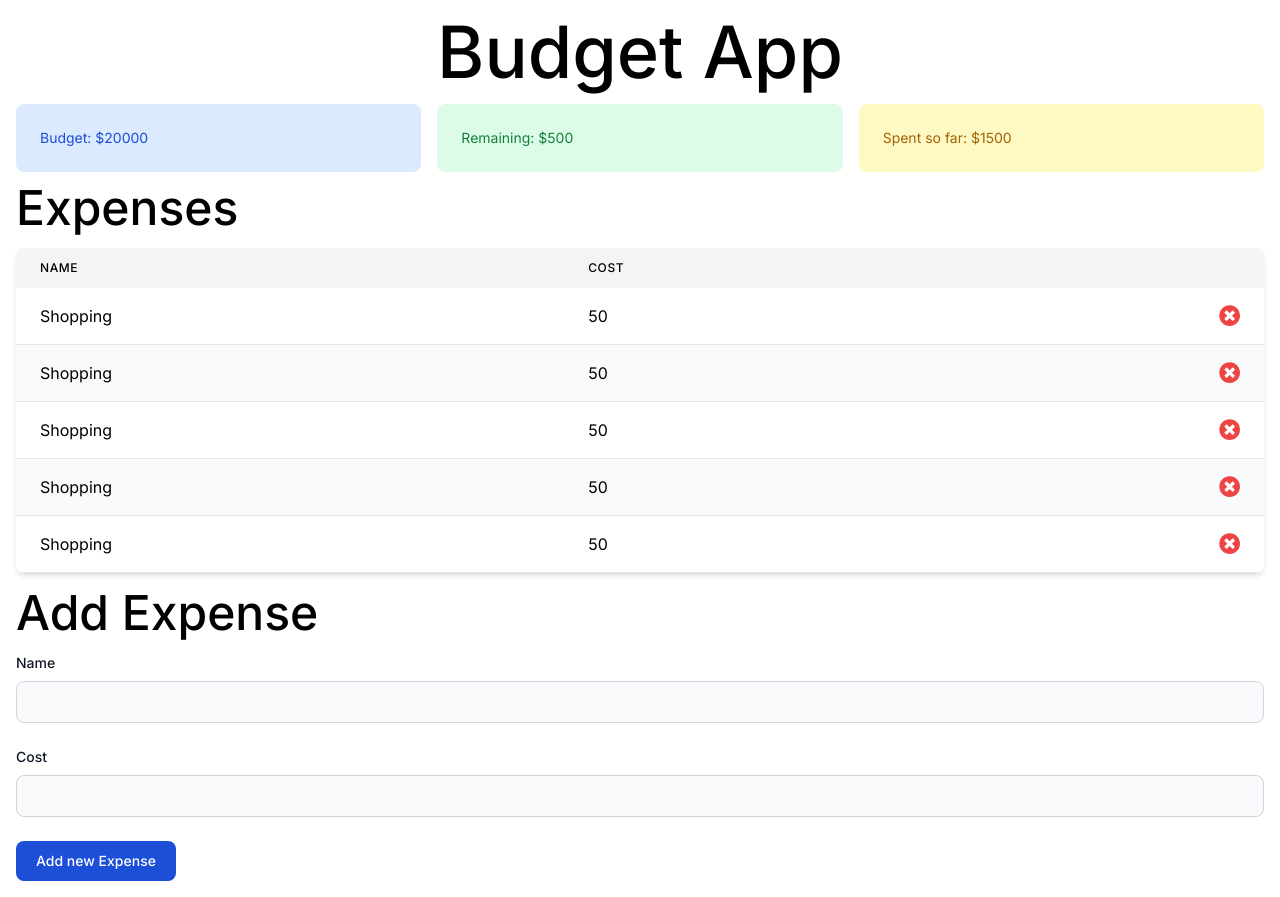
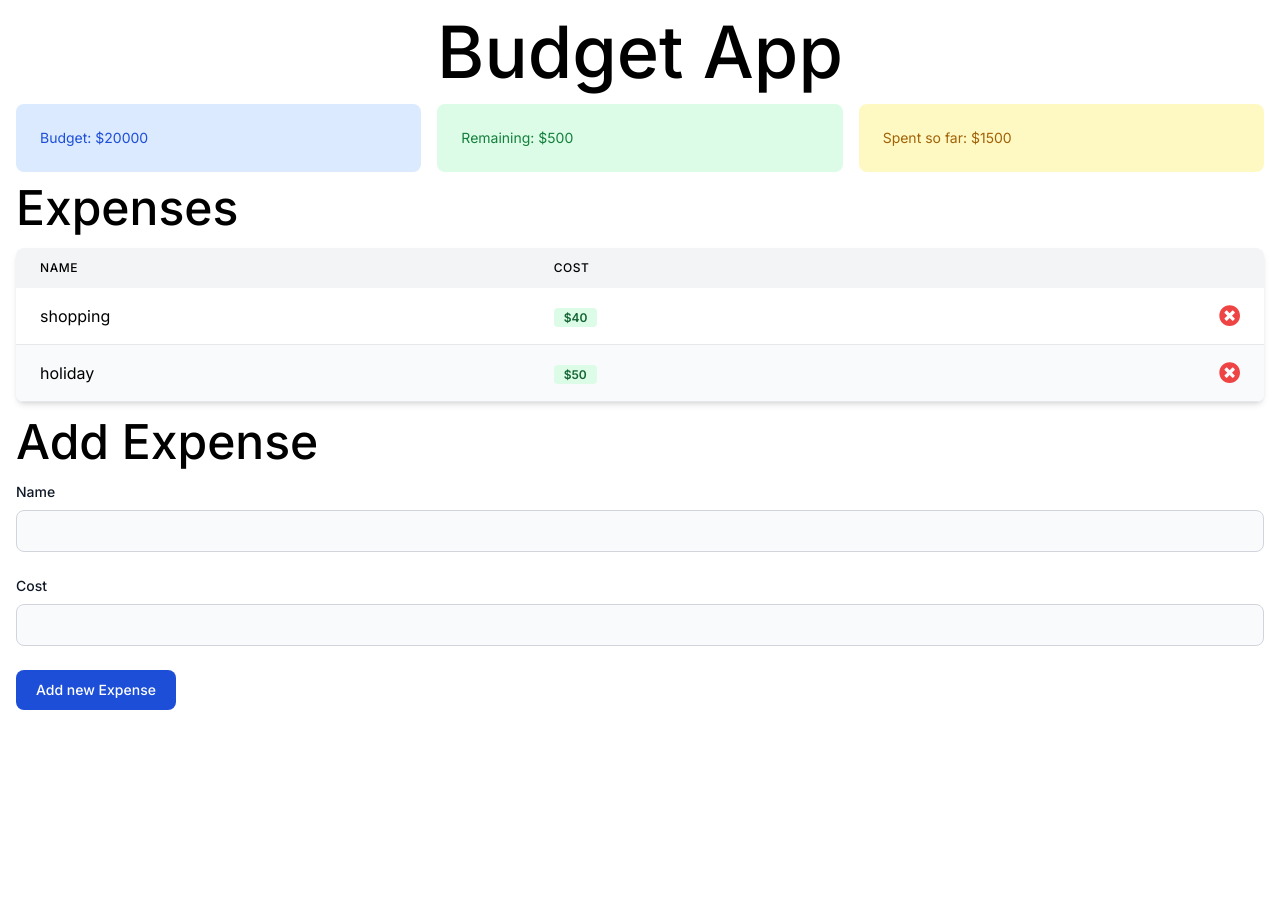
Before and after one commit to mateuszbialowas/BudgetApp-React, a React (Create React App) app: page / in a window 1280 px wide. After the commit the page ends 800 px from the top, so only its background shows below. Built offline with nearby package versions, Linux system fonts and the light colour scheme.

Commit message:
add hook to expenseList

```diff
--- a/src/components/ExpenseItem.jsx
+++ b/src/components/ExpenseItem.jsx
@@ -7,7 +7,9 @@ export default function ExpenseItem(props) {
   return (
     <tr className="border-b bg-gray-50">
       <td className="px-6 py-4">{name}</td>
-      <td className="px-6 py-4">{cost}</td>
+      <td className="px-6 py-4">
+        <span class="bg-green-100 text-green-800 text-xs font-semibold mr-2 px-2.5 py-0.5 rounded">{`$${cost}`}</span>
+      </td>
       <td className="text-right px-6 py-4">
         <FontAwesomeIcon
           className="text-red-500"
--- a/src/components/ExpenseList.jsx
+++ b/src/components/ExpenseList.jsx
@@ -1,17 +1,12 @@
-import React from "react";
+import React, {useContext} from "react";
 import ExpenseItem from "./ExpenseItem";
+import { AppContext } from "../contex/AppContext";
 
 export default function ExpenseList() {
-  const expenses = [
-    { id: 123123, name: "Shopping", cost: 50 },
-    { id: 1231234, name: "Shopping", cost: 50 },
-    { id: 1231235, name: "Shopping", cost: 50 },
-    { id: 1231236, name: "Shopping", cost: 50 },
-    { id: 1231237, name: "Shopping", cost: 50 },
-  ];
+  const {expenses} = useContext(AppContext);
   return (
     <div>
-      <h2 className="mt-3 font-medium text-4xl md:text-5xl">Expenses</h2>
+      <h2 className="my-3 font-medium text-4xl md:text-5xl">Expenses</h2>
       <div className="mt-4 overflow-hidden rounded-md sm:rounded-lg shadow-md">
         <table className="w-full">
           <thead className="bg-gray-100">
--- a/src/components/Remaining.jsx
+++ b/src/components/Remaining.jsx
@@ -1,5 +1,5 @@
-import React from "react";
-
+import React, {useContext} from "react";
+import { AppContext } from "../contex/AppContext";
 export default function Remaining() {
   return (
     <div
--- a/src/contex/AppContext.js
+++ b/src/contex/AppContext.js
@@ -12,8 +12,8 @@ const initialState = {
   expenses: [
     { id: 12, name: "shopping", cost: 40 },
     { id: 13, name: "holiday", cost: 50 },
-    { id: 14, name: "shopping", cost: 40 },
-    { id: 15, name: "shopping", cost: 40 },
+    // { id: 14, name: "shopping", cost: 40 },
+    // { id: 15, name: "shopping", cost: 40 },
   ],
 };
 
```
